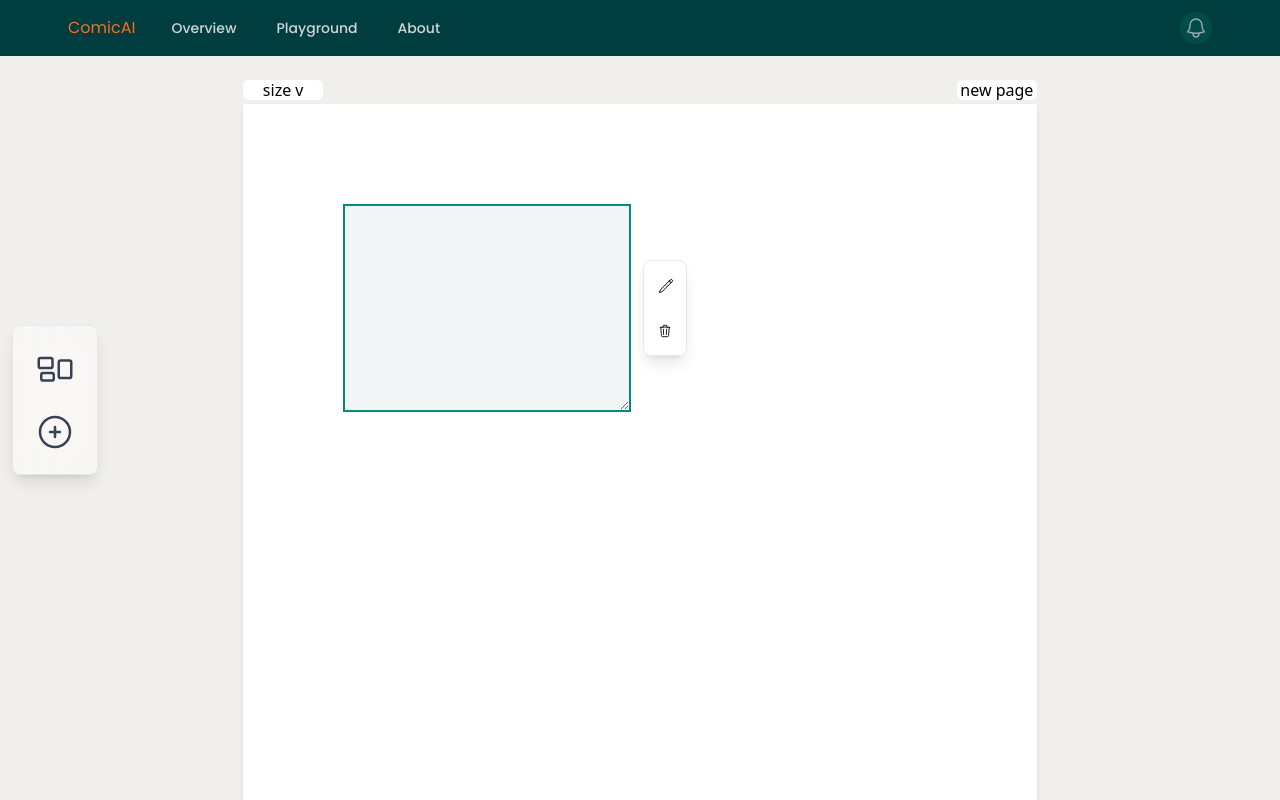
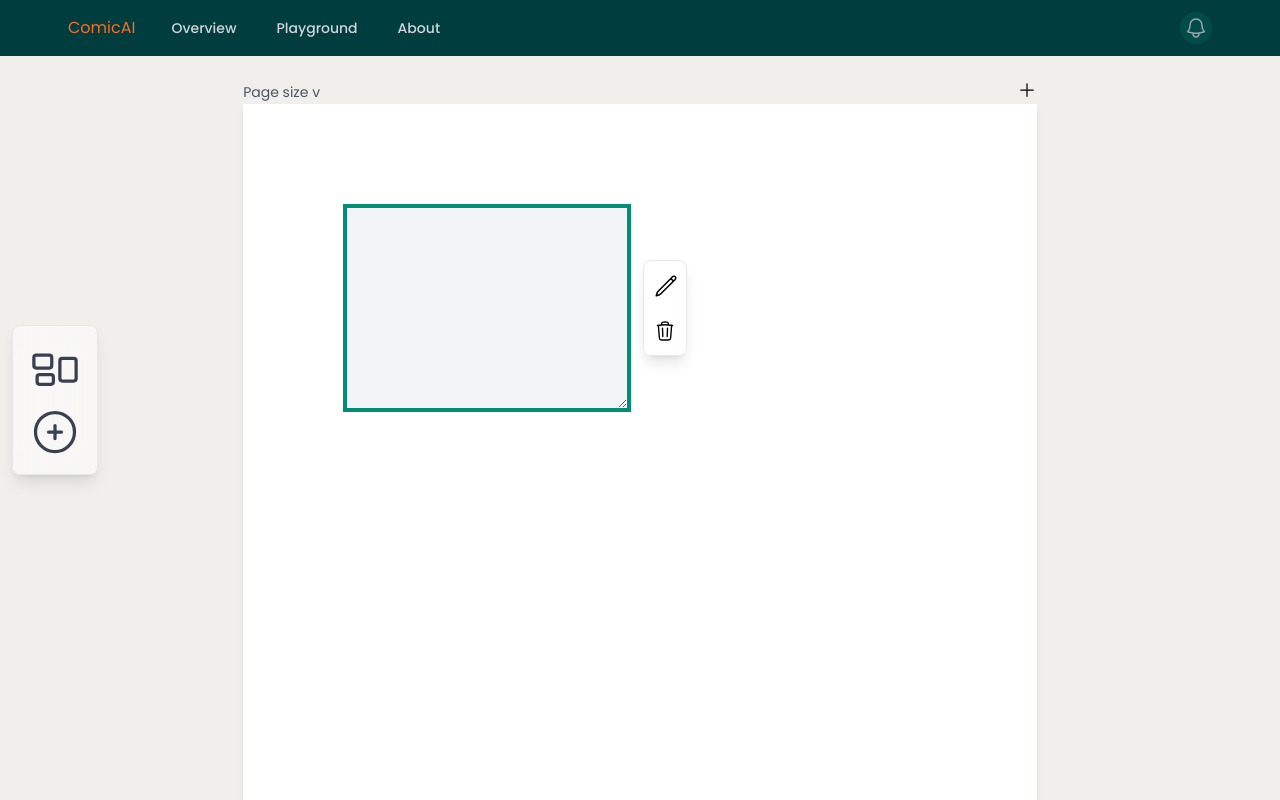
Before and after one commit to KaliKaloo/ComicPal, a React (Vite) app in the folder frontend-site/: page /CreateComicPage in a window 1280 px wide. Both pictures are taken after a click on the icon 55 px from the left and 368 px from the top of the page. Built offline with nearby package versions, Linux system fonts and the light colour scheme.

Commit message:
fixed weird offset dnd bug

```diff
--- a/frontend-site/src/components/ui/Draggable.jsx
+++ b/frontend-site/src/components/ui/Draggable.jsx
@@ -1,18 +1,24 @@
-import React from 'react';
-import {useDraggable} from '@dnd-kit/core';
+import React from "react";
+import { useDraggable } from "@dnd-kit/core";
 
 export function Draggable(props) {
-  const {attributes, listeners, setNodeRef, transform} = useDraggable({
-    id:props.id,
+  const { attributes, listeners, setNodeRef, transform } = useDraggable({
+    id: props.id,
   });
-  const style = transform ? {
-    transform: `translate3d(${transform.x}px, ${transform.y}px, 0)`,
-  } : {};
+  const style = transform
+    ? {
+        transform: `translate3d(${transform.x}px, ${transform.y}px, 0)`,
+      }
+    : {};
 
   return (
-
-    <button className='flex-shrink-0' ref={setNodeRef} style={{...style, ...props.styles}} {...listeners} {...attributes}>
+    <div
+      ref={setNodeRef}
+      style={{ ...style, ...props.styles }}
+      {...listeners}
+      {...attributes}
+    >
       {props.children}
-    </button>
+    </div>
   );
 }
--- a/frontend-site/src/pages/CreateComicPage/CreateComicPage.jsx
+++ b/frontend-site/src/pages/CreateComicPage/CreateComicPage.jsx
@@ -14,7 +14,9 @@ import { Droppable } from "../../components/ui/Droppable";
 import {
   RectangleGroupIcon,
   ChatBubbleBottomCenterIcon,
-  PlusCircleIcon
+  PlusIcon,
+  PlusCircleIcon,
+  XMarkIcon,
 } from "@heroicons/react/24/outline";
 
 function CreateComicPage() {
@@ -23,7 +25,10 @@ function CreateComicPage() {
   const [newPage, setNewPage] = useState(false);
 
   const addPanel = (shape) => {
-    setPanels([...panelList, { id: count, position: { x: 100, y: 100 }, shape:shape }]);
+    setPanels([
+      ...panelList,
+      { id: count, position: { x: 100, y: 100 }, shape: shape },
+    ]);
     setCount(count + 1);
   };
 
@@ -34,23 +39,18 @@ function CreateComicPage() {
   const sensors = useSensors(
     useSensor(PointerSensor, {
       activationConstraint: {
-        delay: 150,
+        delay: 100,
         tolerance: 8,
       },
     })
   );
 
   function handleDragEnd(ev) {
-    let panel = panelList.find((x) => x.id === ev.active.id);
+    const panel = panelList.find((x) => x.id === ev.active.id);
     panel.position.x += ev.delta.x;
     panel.position.y += ev.delta.y;
-    console.log("clicked on " + ev.delta.x);
-
     const _panelList = panelList.map((x) => {
-      if (x.id === panel.id) {
-        console.log(panel.position);
-        return panel;
-      }
+      if (x.id === panel.id) return panel;
       return x;
     });
     setPanels(_panelList);
@@ -59,19 +59,18 @@ function CreateComicPage() {
   return (
     <MainLayout footer="noFooter">
       <DndContext onDragEnd={handleDragEnd} sensors={sensors}>
-        <Droppable>
-          <div className="bg-[#f0efeb] relative h-[calc(100vh-56px)] flex items-center">
+        <div className="bg-[#f0efeb] relative h-[calc(100vh-56px)] items-center">
           <div
             className={`z-20 flex shrink-0 grow-0 justify-around gap-4 border-t border-gray-200 bg-white/50 p-2.5 shadow-lg backdrop-blur-lg  fixed top-2/4 -translate-y-2/4 left-3 min-h-[auto] lg:min-w-[64px] min-w-[40px] flex-col rounded-lg border`}
           >
             <div>
               <RectangleGroupIcon
-                  onClick={()=>addPanel("square")}
-                  className="flex aspect-square min-h-[32px] lg:w-16 w-10 flex-col items-center justify-center gap-1 rounded-md p-1.5 md:p-3 text-gray-700 hover:bg-gray-100 "
+                onClick={() => addPanel("square")}
+                className="flex aspect-square min-h-[32px] lg:w-16 w-10 flex-col items-center justify-center gap-1 rounded-md p-1.5  text-gray-700 hover:bg-gray-100 "
               />
               <PlusCircleIcon
-                  onClick={()=>addPanel("circle")}
-                  className="flex aspect-square min-h-[32px] lg:w-16 w-10 flex-col items-center justify-center gap-1 rounded-md p-1.5 md:p-3 text-gray-700 hover:bg-gray-100 "
+                onClick={() => addPanel("circle")}
+                className="flex aspect-square min-h-[32px] lg:w-16 w-10 flex-col items-center justify-center gap-1 rounded-md p-1.5  text-gray-700 hover:bg-gray-100 "
               />
             </div>
           </div>
@@ -81,28 +80,25 @@ function CreateComicPage() {
               newPage ? "justify-start ml-20 " : "justify-center"
             } flex-1 p-12 h-[calc(100vh-56px)] overflow-x-auto`}
           >
+            <Droppable>
               {/* THE COMIC PAGEs */}
               <div
                 id="page1"
                 className="flex-shrink-0 relative shadow-md bg-white md:w-[210mm] w-[calc(210mm*0.9)] h-[calc(297mm*0.9)] md:h-[297mm] "
               >
-                <button className="absolute top-0 left-0 mt-[-1.5em] bg-white rounded-md w-20 h-5">
-                  size v
+                <button className="font-poppins text-sm absolute top-0 left-0 mt-[-1.6em] text-left hover:text-lightGreen w-20 h-5 text-gray-600">
+                  Page size v
                 </button>
                 {!newPage ? (
-                  <button
+                  <PlusIcon
                     onClick={() => setNewPage(true)}
-                    className="absolute top-0 right-0 mt-[-1.5em] bg-white rounded-md w-20 h-5"
-                  >
-                    new page
-                  </button>
+                    className="absolute top-0 right-0 mt-[-1.5em] hover:bg-[#e0dfdb] rounded-full w-5 h-5"
+                  />
                 ) : (
-                  <button
+                  <XMarkIcon
                     onClick={() => setNewPage(false)}
-                    className="absolute top-0 right-[-3.5rem] mt-[-1.5em] bg-white rounded-md w-10 h-5"
-                  >
-                    x
-                  </button>
+                    className="absolute top-0 right-[-2.4rem] mt-[-1.5em] hover:bg-[#e0dfdb] rounded-full w-5 h-5"
+                  />
                 )}
 
                 {newPage ? (
@@ -111,7 +107,6 @@ function CreateComicPage() {
                   <></>
                 )}
 
-                <div className="  ">
                 {panelList.map((panel) => (
                   <Draggable
                     styles={{
@@ -132,10 +127,9 @@ function CreateComicPage() {
                   </Draggable>
                 ))}
               </div>
+            </Droppable>
           </div>
         </div>
-          </div>
-        </Droppable>
       </DndContext>
     </MainLayout>
   );
--- a/frontend-site/src/pages/CreateComicPage/EditModal.jsx
+++ b/frontend-site/src/pages/CreateComicPage/EditModal.jsx
@@ -44,6 +44,10 @@ function EditModal({ onClose, imgUrl, text }) {
       className="fixed inset-0 bg-black bg-opacity-30 backdrop-blur-sm flex justify-center items-center z-40"
     >
       <div className="flex flex-col justify-between space-y-2 bg-white p-2 rounded">
+          <XMarkIcon
+              className="text-right h-8 w-8 hover:cursor-pointer text-black"
+              onClick={() => handleOnClose(false)}
+            />
           <div className="overflow-hidden w-full h-full">
             {imageURL.length > 0 ? (
               <img
@@ -54,7 +58,7 @@ function EditModal({ onClose, imgUrl, text }) {
             ) : (
               <div className="h-80 w-96 flex justify-center items-center text-gray-300">
                  <PhotoIcon
-                    className="h-20 w-20 hover:cursor-pointer p-1"
+                    className="h-20 w-20 hover:cursor-pointer"
                     aria-hidden="true"
                   />
               </div>
@@ -62,23 +66,19 @@ function EditModal({ onClose, imgUrl, text }) {
           </div>
           <div className="bg-gray-200 bg-opacity-90 rounded-lg w-full mx-auto flex flex-row items-center">
             <textarea id="textarea"
-              className="h-8 pt-1.5 text-center break-words bg-transparent font-poppins text-sm rounded-md mx-auto w-[85%] focus:outline-none resize-y-auto "
+              className="h-8 pt-1.5 text-center break-words bg-transparent font-poppins text-sm rounded-md mx-auto w-[85%] focus:outline-none resize-none "
               value={prompt}
               onChange={(e) => setPrompt(e.target.value)}
               placeholder="Type a prompt..."
             />
             <ArrowRightCircleIcon
-              className="h-6 w-6 mr-2 hover:cursor-pointer text-lightGreen"
+              className="h-7 w-7 hover:cursor-pointer text-lightGreen rounded-full hover:bg-lightGreen hover:bg-opacity-20"
               onClick={generateImage}
               aria-hidden="true"
             />
             <CheckIcon
-              className="h-6 w-6 hover:cursor-pointer p-1"
+              className="h-6 w-6 hover:cursor-pointer mx-2 hover:bg-gray-300 rounded-full "
               onClick={() => handleOnClose(true)}
-            />
-            <XMarkIcon
-              className="h-6 w-6 hover:cursor-pointer p-1"
-              onClick={() => handleOnClose(false)}
             />
           </div>
       </div>
--- a/frontend-site/src/pages/CreateComicPage/GeneratePanel.jsx
+++ b/frontend-site/src/pages/CreateComicPage/GeneratePanel.jsx
@@ -23,7 +23,7 @@ function GeneratePanel({ deleteFunc, shape }) {
   return (
     <div
       className={` ${
-        panelClick ? "border-lightGreen" : "border-black "
+        panelClick ? "border-lightGreen border-4" : "border-black "
       } border-2 overflow-hidden bg-gray-100 resize ${
         shape === "square" ? "w-72 h-52" : " rounded-full w-72 h-72 "
       } `}
@@ -32,15 +32,15 @@ function GeneratePanel({ deleteFunc, shape }) {
       {panelClick ? (
         <div
           ref={ref}
-          className="absolute inset-y-0 right-0 mr-[-3.5rem] z-10 flex shrink-0 grow-0 justify-around gap-4 border-t border-gray-200 bg-white/50 p-2.5 shadow-lg backdrop-blur-lg dark:border-slate-600/60 dark:bg-slate-800/50  top-2/4 -translate-y-2/4 h-24 w-10 min-h-[auto] min-w-[44px] flex-col rounded-lg border"
+          className="absolute inset-y-0 right-0 mr-[-3.5rem] z-10 flex shrink-0 grow-0 justify-around gap-4 border-t border-gray-200 bg-white/50 p-2.5 shadow-lg backdrop-blur-lg top-2/4 -translate-y-2/4 h-24 w-10 min-h-[auto] min-w-[44px] flex-col rounded-lg border"
         >
           <PencilIcon
-            className="h-6 w-6 hover:cursor-pointer p-1"
+            className="h-6 w-6 hover:cursor-pointer "
             onClick={() => setEditMode(true)}
           />
 
           <TrashIcon
-            className="h-6 w-6hover:cursor-pointer p-1"
+            className="h-6 w-6hover:cursor-pointer "
             onClick={() => deleteFunc()}
           />
         </div>
```
Lines whose indentation alone changed are shown as unchanged.
